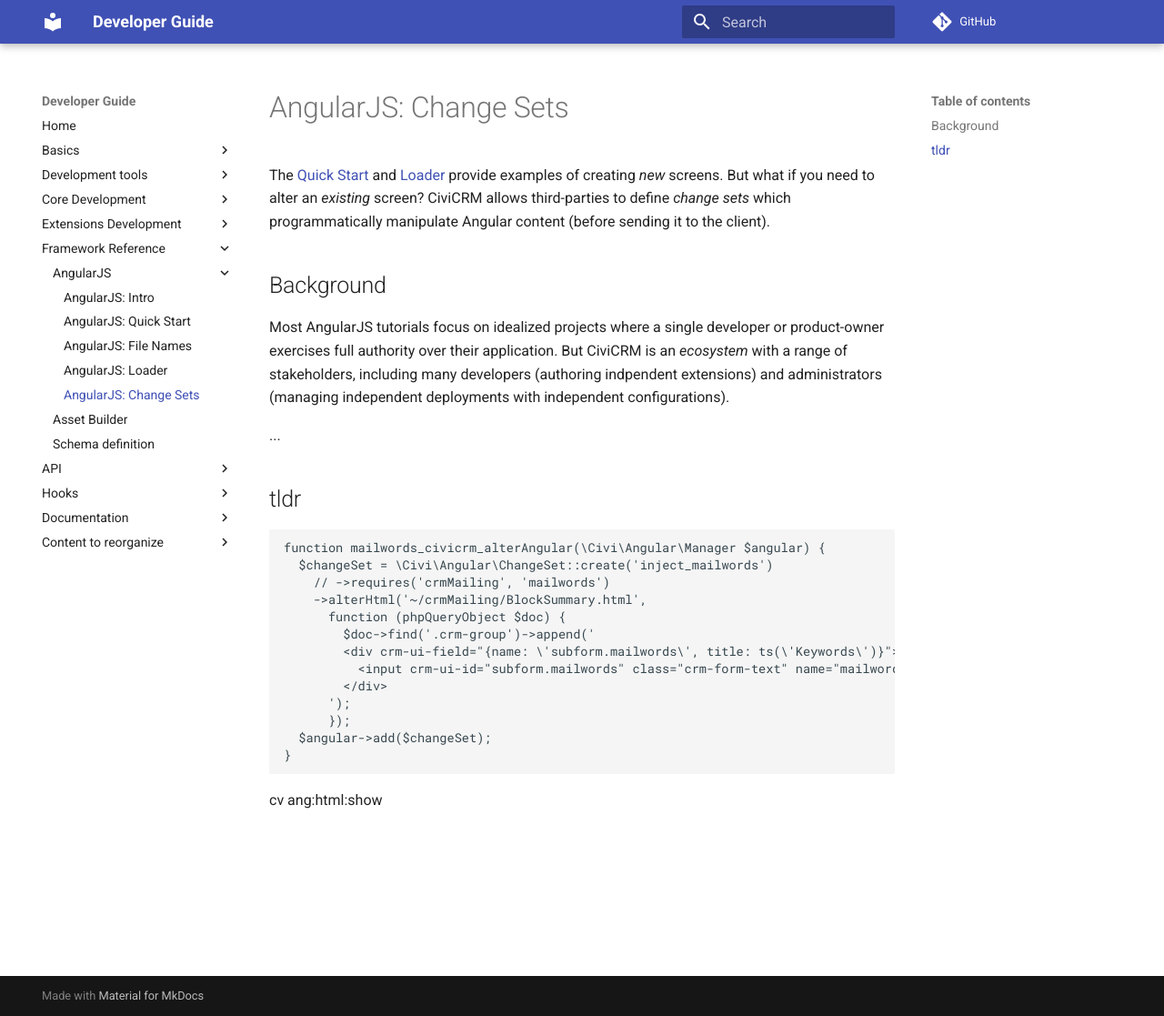
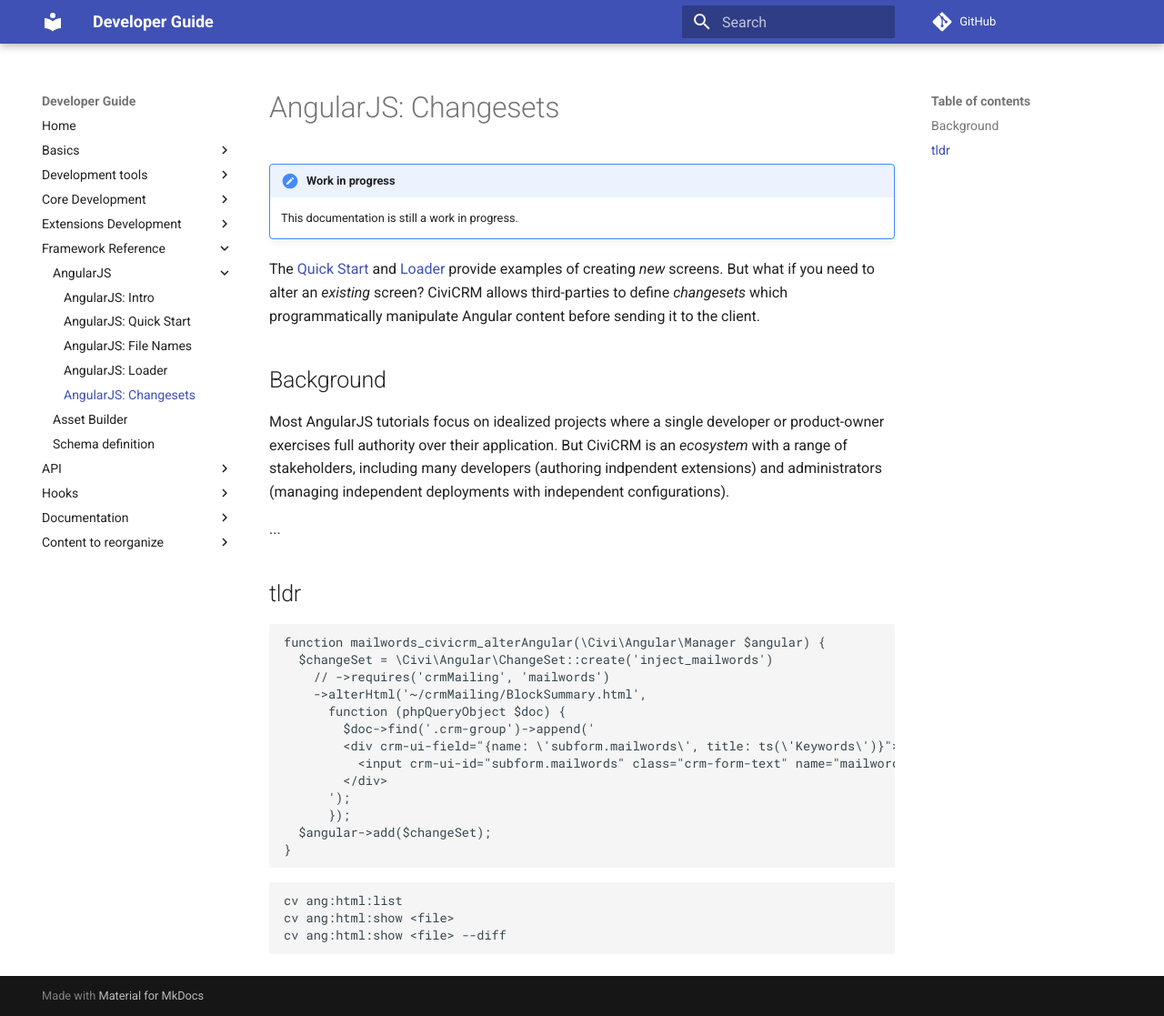
Before and after one commit to civicrm/civicrm-dev-docs, an MkDocs documentation site: the page built from docs/framework/angular/changeset.md, in a window 1280 px wide and 1117 px high. Shown: the whole window at 91% size. Built offline with MkDocs 1.6.1 and Material for MkDocs 9.7.7, drawn with Linux system fonts in a browser that asks for light colours; comment, search, counter and statistics services are not loaded; old or Windows-style settings are respelled for this version of MkDocs.

Commit message:
AngularJS Changesets - Use consistent naming

````diff
--- a/docs/framework/angular/modify.md
+++ b/docs/framework/angular/changeset.md
@@ -1,9 +1,13 @@
-# AngularJS: Change Sets
+# AngularJS: Changesets
+
+!!! caution "Work in progress"
+
+    This documentation is still a work in progress.
 
 The [Quick Start](quickstart.md) and [Loader](loader.md) provide examples of
 creating *new* screens.  But what if you need to alter an *existing* screen?
-CiviCRM allows third-parties to define *change sets* which programmatically
-manipulate Angular content (before sending it to the client).
+CiviCRM allows third-parties to define *changesets* which programmatically
+manipulate Angular content before sending it to the client.
 
 ## Background
 
@@ -33,4 +37,8 @@
 }
 ```
 
-cv ang:html:show
+```
+cv ang:html:list
+cv ang:html:show <file>
+cv ang:html:show <file> --diff
+```
--- a/mkdocs.yml
+++ b/mkdocs.yml
@@ -48,7 +48,7 @@
     - "AngularJS: Quick Start": framework/angular/quickstart.md
     - "AngularJS: File Names": framework/angular/files.md
     - "AngularJS: Loader": framework/angular/loader.md
-    - "AngularJS: Change Sets":  framework/angular/modify.md
+    - "AngularJS: Changesets":  framework/angular/changeset.md
   - Asset Builder: framework/asset-builder.md
   # Bootstrap: /framework/bootstrap.md
   # Cache: /framework/cache.md
````
Also changed, not shown: docs/framework/angular/index.md (+1 -1 lines).
